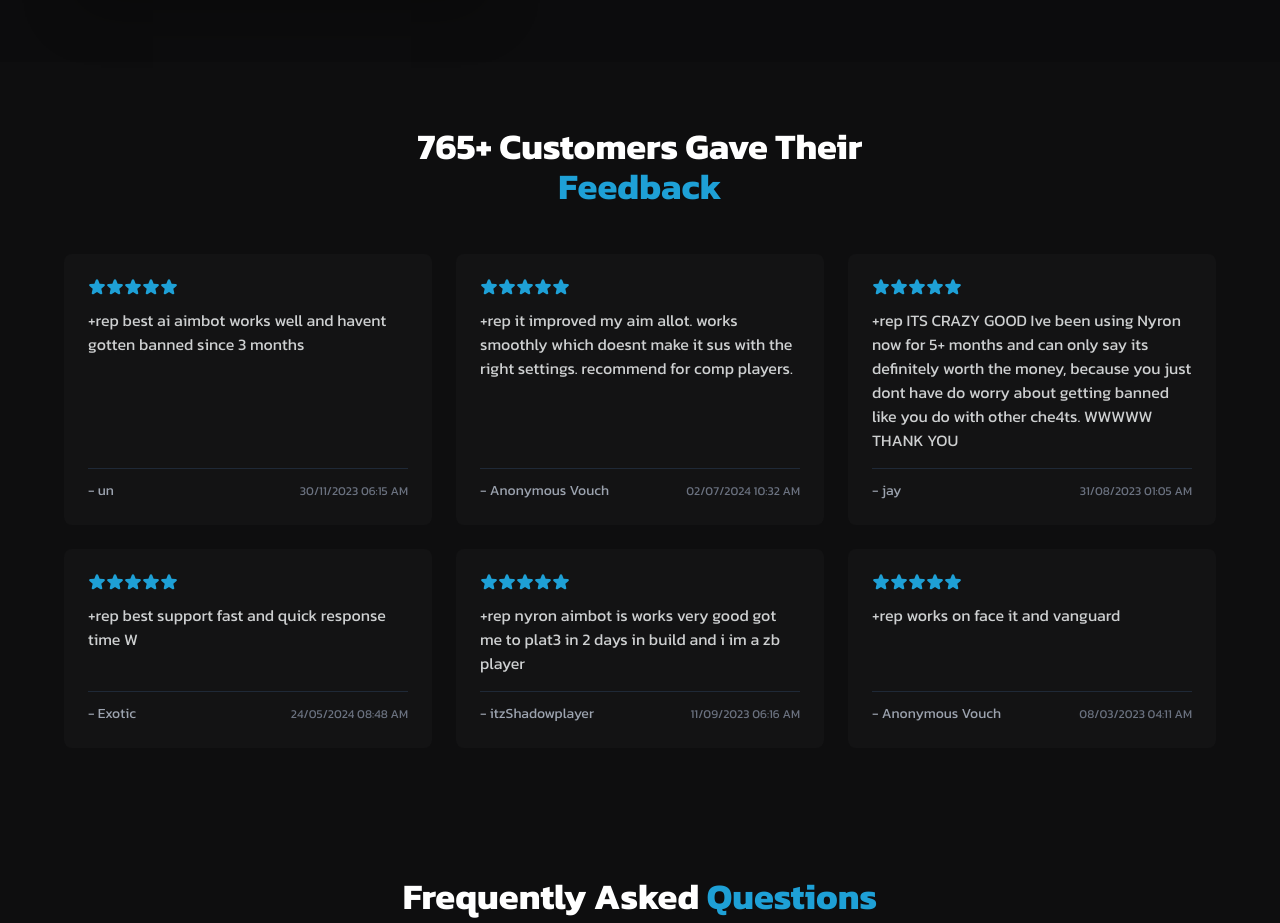
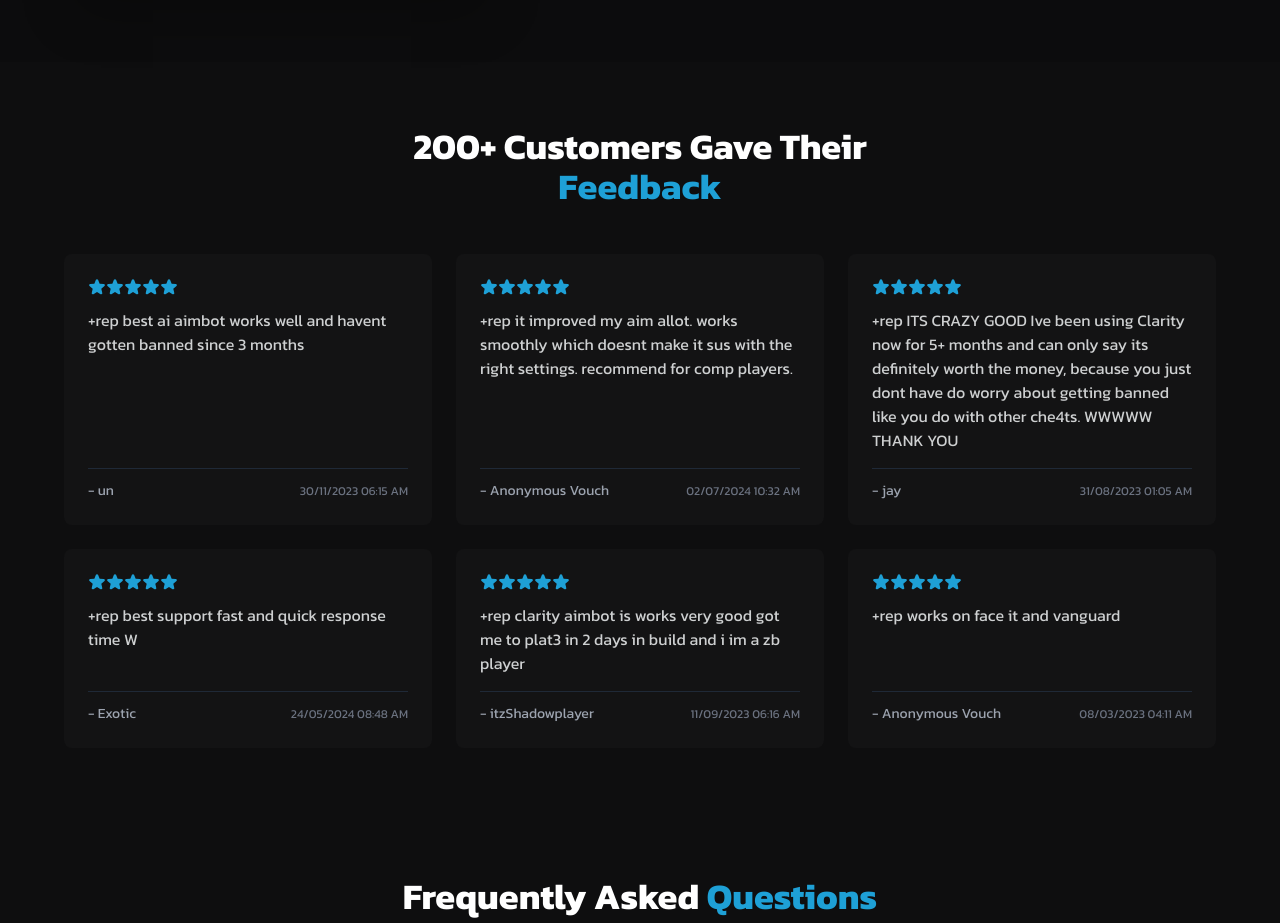
Before and after one commit to Manuela23242/fdgfdg, a Next.js app: page / in a window 1280 px wide. Shown: the part 1966-2889 px from the top of the page. Built offline with nearby package versions, Linux system fonts and the light colour scheme.

Commit message:
ReviewsSection.tsx

```diff
--- a/src/components/ReviewsSection.tsx
+++ b/src/components/ReviewsSection.tsx
@@ -19,7 +19,7 @@
     },
     {
       id: 3,
-      text: "+rep ITS CRAZY GOOD Ive been using Nyron now for 5+ months and can only say its definitely worth the money, because you just dont have do worry about getting banned like you do with other che4ts. WWWWW THANK YOU",
+      text: "+rep ITS CRAZY GOOD Ive been using Clarity now for 5+ months and can only say its definitely worth the money, because you just dont have do worry about getting banned like you do with other che4ts. WWWWW THANK YOU",
       author: "jay",
       date: "31/08/2023 01:05 AM"
     },
@@ -31,7 +31,7 @@
     },
     {
       id: 5,
-      text: "+rep nyron aimbot is works very good got me to plat3 in 2 days in build and i im a zb player",
+      text: "+rep clarity aimbot is works very good got me to plat3 in 2 days in build and i im a zb player",
       author: "itzShadowplayer",
       date: "11/09/2023 06:16 AM"
     },
@@ -48,7 +48,7 @@
       <div className="max-w-6xl mx-auto">
         <div className="text-center mb-12">
           <h2 className="text-3xl md:text-4xl font-bold mb-3">
-            765+ Customers Gave Their{" "}
+            200+ Customers Gave Their{" "}
             <span className="block text-nyron-primary">Feedback</span>
           </h2>
         </div>
```
